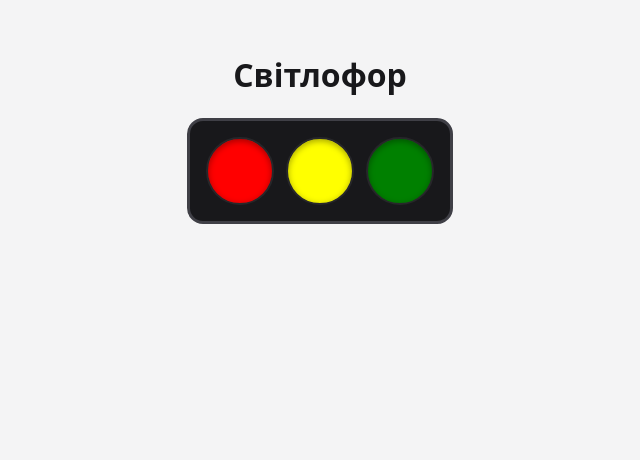
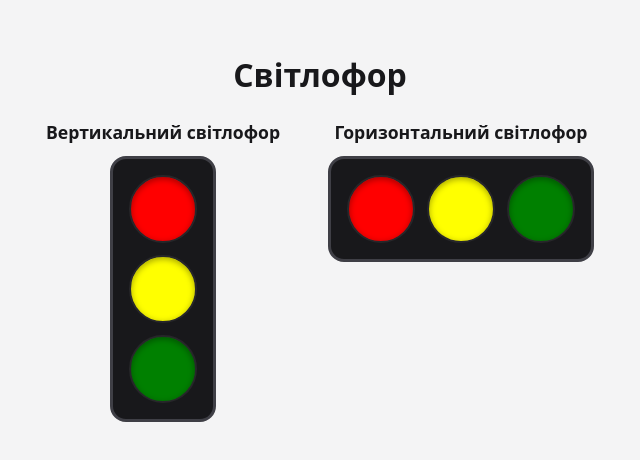
Before and after one commit to Bishop-mstr/frontend-labs, a React (Vite) app: page / in a window 1280 px wide. Shown: the top 460 px of the page, without its empty margins (320-960 px from the left). Built offline with nearby package versions, Linux system fonts and the light colour scheme.

Commit message:
feat: вертикальні та горизонтальні  TrafficLights in App

```diff
--- a/src/App.css
+++ b/src/App.css
@@ -2,3 +2,25 @@
   padding: 32px;
   text-align: center;
 }
+
+.traffic-lights-demo {
+  display: flex;
+  flex-wrap: wrap;
+  justify-content: center;
+  align-items: flex-start;
+  gap: 48px;
+  margin-top: 24px;
+}
+
+.traffic-light-card {
+  display: flex;
+  flex-direction: column;
+  align-items: center;
+  gap: 12px;
+}
+
+.traffic-light-card h2 {
+  margin: 0;
+  font-size: 1.1rem;
+  font-weight: 600;
+}
--- a/src/App.jsx
+++ b/src/App.jsx
@@ -5,7 +5,16 @@ function App() {
   return (
     <main className="app">
       <h1>Світлофор</h1>
-      <TrafficLights orientation="horizontal" />
+      <div className="traffic-lights-demo">
+        <section className="traffic-light-card">
+          <h2>Вертикальний світлофор</h2>
+          <TrafficLights orientation="vertical" />
+        </section>
+        <section className="traffic-light-card">
+          <h2>Горизонтальний світлофор</h2>
+          <TrafficLights orientation="horizontal" />
+        </section>
+      </div>
     </main>
   )
 }
```
